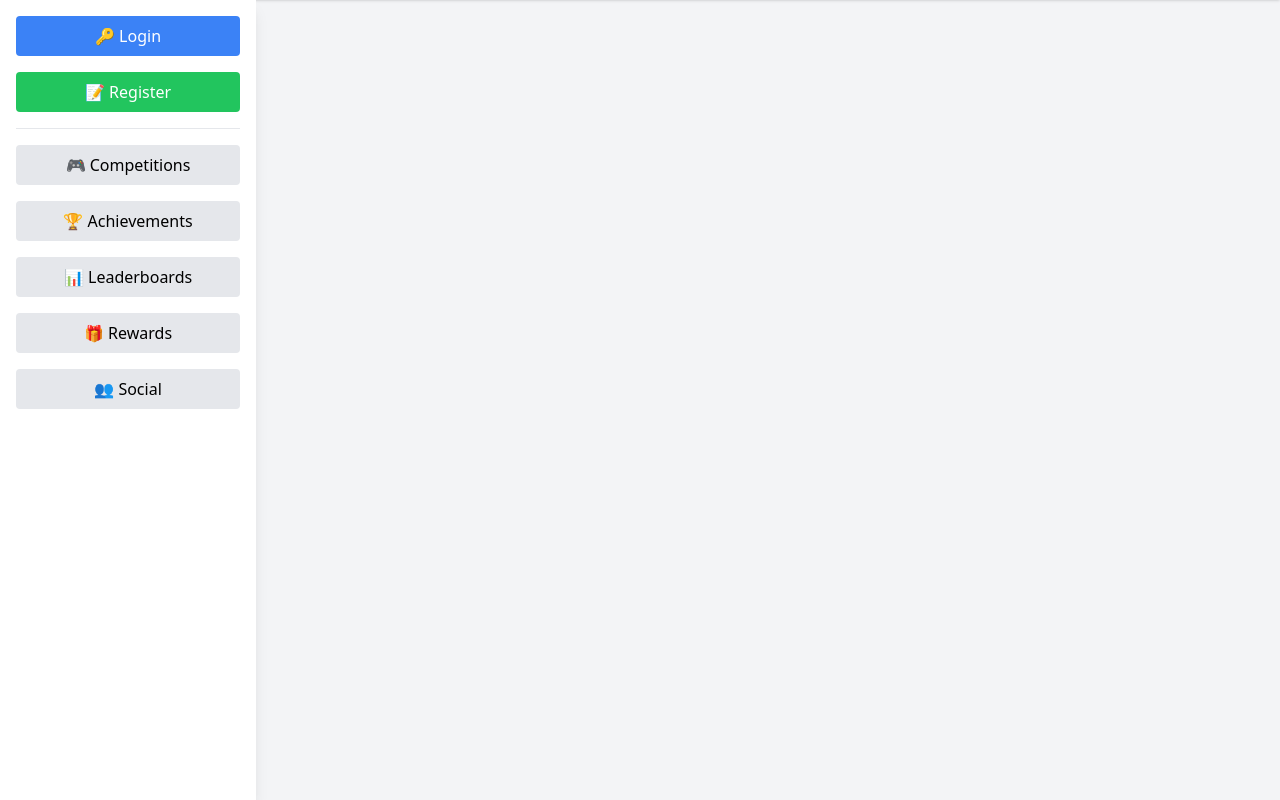
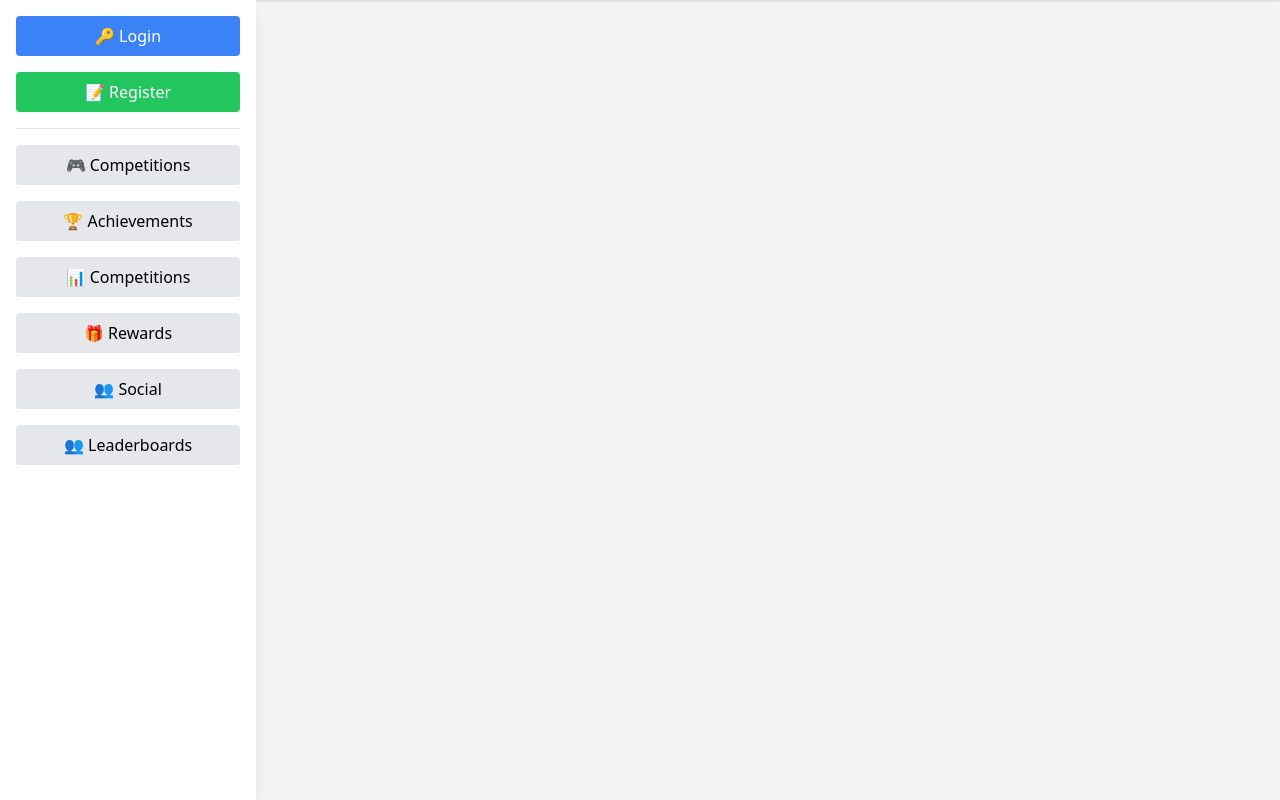
Before and after one commit to Gidiy/DevSecOps-Project6, a Flask app: page / in a window 1280 px wide. Shown: the part 60-860 px from the top of the page. Run offline with Flask 3, Linux system fonts and the light colour scheme; some libraries are stand-ins or nearby versions.

```diff
--- a/templates/homepage.html
+++ b/templates/homepage.html
@@ -21,9 +21,10 @@
       <hr>
       <button onclick="showSection('games-section')" class="w-full bg-gray-200 py-2 rounded">🎮 Competitions</button>
       <button onclick="showSection('achievements-section')" class="w-full bg-gray-200 py-2 rounded">🏆 Achievements</button>
-      <button onclick="showSection('leaderboards-section')" class="w-full bg-gray-200 py-2 rounded">📊 Leaderboards</button>
+      <button onclick="showSection('competitions-section')" class="w-full bg-gray-200 py-2 rounded">📊 Competitions</button>
       <button onclick="showSection('rewards-section')" class="w-full bg-gray-200 py-2 rounded">🎁 Rewards</button>
       <button onclick="showSection('social-section')" class="w-full bg-gray-200 py-2 rounded">👥 Social</button>
+      <button onclick="showSection('leaderboards-section')" class="w-full bg-gray-200 py-2 rounded">👥 Leaderboards</button>
     </aside>
 
     <!-- Main content -->
@@ -45,9 +46,9 @@
         <button onclick="registerUser()" class="bg-green-600 text-white px-4 py-2 rounded">Register</button>
       </section>
 
-      <!-- Competitions -->
+      <!-- Games -->
       <section id="games-section" class="hidden">
-        <h2 class="text-2xl mb-4">Competitions</h2>
+        <h2 class="text-2xl mb-4">Games</h2>
         <div class="space-x-2">
           <button onclick="sendRequest('games_create')" class="bg-blue-500 text-white px-3 py-2 rounded">Create</button>
           <button onclick="sendRequest('games_active')" class="bg-gray-500 text-white px-3 py-2 rounded">Active</button>
@@ -84,6 +85,20 @@
           <button onclick="sendRequest('leaderboards_predictions')" class="bg-pink-500 text-white px-3 py-2 rounded">Predictions</button>
         </div>
         <pre id="leaderboards-output" class="bg-white p-3 mt-3 rounded shadow"></pre>
+      </section>
+
+      <!-- Competitions -->
+      <section id="competitions-section" class="hidden">
+        <h2 class="text-2xl mb-4">Competitions</h2>
+        <div class="space-x-2">
+          <button onclick="sendRequest('competitions_code_quality')" class="bg-blue-500 text-white px-3 py-2 rounded">code quality</button>
+          <button onclick="sendRequest('competitions_learning')" class="bg-green-500 text-white px-3 py-2 rounded">learning</button>
+          <button onclick="sendRequest('competitions_fitness')" class="bg-yellow-500 text-white px-3 py-2 rounded">fitness</button>
+          <button onclick="sendRequest('competitions_sustainability')" class="bg-purple-500 text-white px-3 py-2 rounded">sustainability</button>
+          <button onclick="sendRequest('competitions_creativity')" class="bg-pink-500 text-white px-3 py-2 rounded">creativity</button>
+          <button onclick="sendRequest('competitions_team_building')" class="bg-pink-500 text-white px-3 py-2 rounded">team building</button>
+        </div>
+        <pre id="competitions-output" class="bg-white p-3 mt-3 rounded shadow"></pre>
       </section>
 
       <!-- Rewards -->
```
